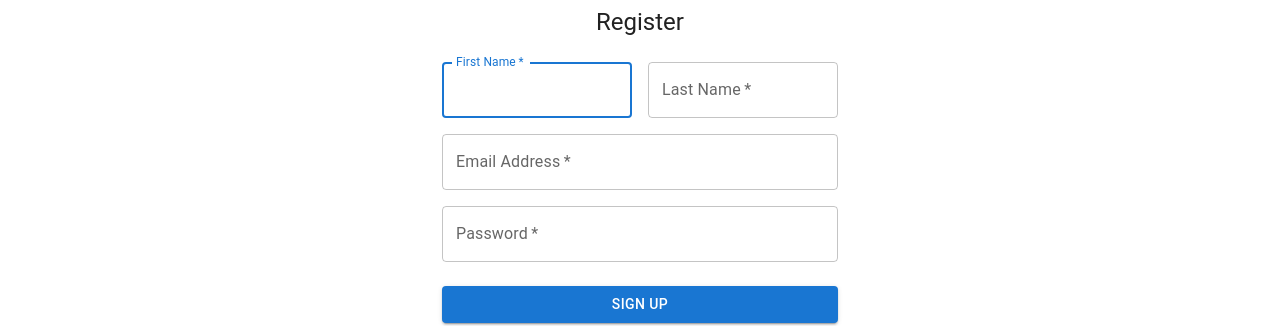
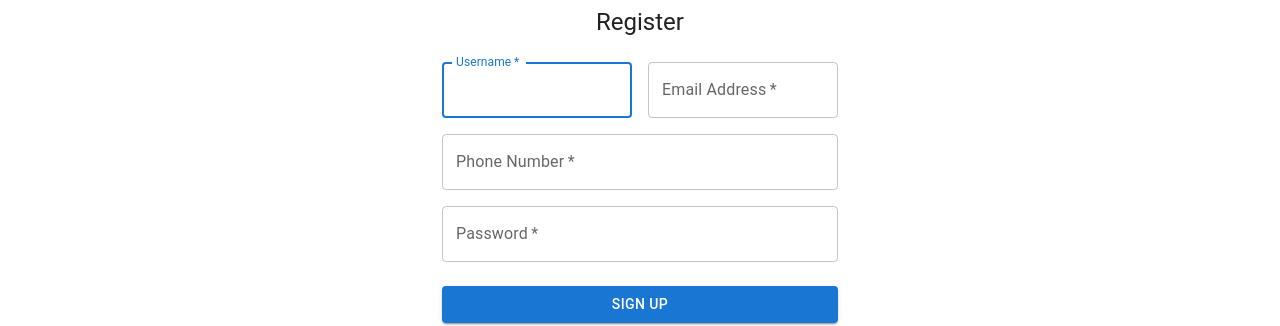
Before and after one commit to Jefremov/bartersWeb, a React (Create React App) app in the folder src/main/frontend/: page /login in a window 1280 px wide. Shown: the part 286-612 px from the top of the page. Built offline with nearby package versions, Linux system fonts and the light colour scheme.

Commit message:
connected login and registration forms to backend

```diff
--- a/src/main/frontend/src/components/LoginForm.js
+++ b/src/main/frontend/src/components/LoginForm.js
@@ -1,4 +1,6 @@
-import * as React from 'react';
+import React, { useState } from 'react';
+import axios from 'axios';
+import { useNavigate } from 'react-router-dom';
 import Avatar from '@mui/material/Avatar';
 import Button from '@mui/material/Button';
 import CssBaseline from '@mui/material/CssBaseline';
@@ -29,12 +31,38 @@ const Copyright = (props) => {
 const theme = createTheme();
 
 const SignIn = () => {
+  const navigate = useNavigate();
+  const [formData, setFormData] = useState({
+    username: '',
+    password: ''
+  });
+
+  const handleChange = (event) => {
+    setFormData({
+        ...formData,
+        [event.target.name]: event.target.value,
+    });
+  };
+
   const handleSubmit = (event) => {
     event.preventDefault();
     const data = new FormData(event.currentTarget);
-    console.log({
-      email: data.get('email'),
-      password: data.get('password'),
+    data.append('username', formData.username);
+    data.append('password', formData.password);
+
+    axios.post('/api/login', JSON.stringify(formData), {
+        headers: {
+            'Content-Type': 'application/json',
+        },
+    })
+    .then(response => {
+        alert("Successfully logged in!");
+        localStorage.setItem('accessToken', response.data.access_token);
+        localStorage.setItem('refreshToken', response.data.refresh_token);
+        navigate('/');
+    })
+    .catch(error => {
+        alert(error.response.data.message);
     });
   };
 
@@ -61,10 +89,12 @@ const SignIn = () => {
               margin="normal"
               required
               fullWidth
-              id="email"
-              label="Email Address"
-              name="email"
-              autoComplete="email"
+              id="username"
+              label="Username"
+              name="username"
+              value={formData.username}
+              onChange={handleChange}
+              autoComplete="username"
               autoFocus
             />
             <TextField
@@ -72,6 +102,8 @@ const SignIn = () => {
               required
               fullWidth
               name="password"
+              value={formData.password}
+              onChange={handleChange}
               label="Password"
               type="password"
               id="password"
--- a/src/main/frontend/src/components/RegisterForm.js
+++ b/src/main/frontend/src/components/RegisterForm.js
@@ -1,4 +1,6 @@
-import * as React from 'react';
+import React, { useState } from 'react';
+import axios from 'axios';
+import { useNavigate } from 'react-router-dom';
 import Avatar from '@mui/material/Avatar';
 import Button from '@mui/material/Button';
 import CssBaseline from '@mui/material/CssBaseline';
@@ -27,12 +29,40 @@ const Copyright = (props) => {
 const theme = createTheme();
 
 const SignUp = () => {
+  const navigate = useNavigate();
+  const [formData, setFormData] = useState({
+    username: '',
+    email: '',
+    phoneNumber: '',
+    password: '',
+  });
+
+  const handleChange = (event) => {
+    setFormData({
+        ...formData,
+        [event.target.name]: event.target.value,
+    });
+  };
+
   const handleSubmit = (event) => {
     event.preventDefault();
     const data = new FormData(event.currentTarget);
-    console.log({
-      email: data.get('email'),
-      password: data.get('password'),
+    data.append('username', formData.username);
+    data.append('email', formData.email);
+    data.append('phoneNumber', formData.phoneNumber);
+    data.append('password', formData.password);
+
+    axios.post('/api/register', JSON.stringify(formData), {
+        headers: {
+            'Content-Type': 'application/json',
+        },
+    })
+    .then(response => {
+        alert("User successfully created! Please log in to continue.");
+        navigate('/login');
+    })
+    .catch(error => {
+        alert(error.response.data.message);
     });
   };
 
@@ -59,11 +89,13 @@ const SignUp = () => {
               <Grid item xs={12} sm={6}>
                 <TextField
                   autoComplete="given-name"
-                  name="firstName"
+                  name="username"
+                  value={formData.username}
+                  onChange={handleChange}
                   required
                   fullWidth
-                  id="firstName"
-                  label="First Name"
+                  id="username"
+                  label="Username"
                   autoFocus
                 />
               </Grid>
@@ -71,19 +103,11 @@ const SignUp = () => {
                 <TextField
                   required
                   fullWidth
-                  id="lastName"
-                  label="Last Name"
-                  name="lastName"
-                  autoComplete="family-name"
-                />
-              </Grid>
-              <Grid item xs={12}>
-                <TextField
-                  required
-                  fullWidth
                   id="email"
                   label="Email Address"
                   name="email"
+                  value={formData.email}
+                  onChange={handleChange}
                   autoComplete="email"
                 />
               </Grid>
@@ -91,7 +115,21 @@ const SignUp = () => {
                 <TextField
                   required
                   fullWidth
+                  id="phoneNumber"
+                  label="Phone Number"
+                  name="phoneNumber"
+                  value={formData.phoneNumber}
+                  onChange={handleChange}
+                  autoComplete="phoneNumber"
+                />
+              </Grid>
+              <Grid item xs={12}>
+                <TextField
+                  required
+                  fullWidth
                   name="password"
+                  value={formData.password}
+                  onChange={handleChange}
                   label="Password"
                   type="password"
                   id="password"
```
